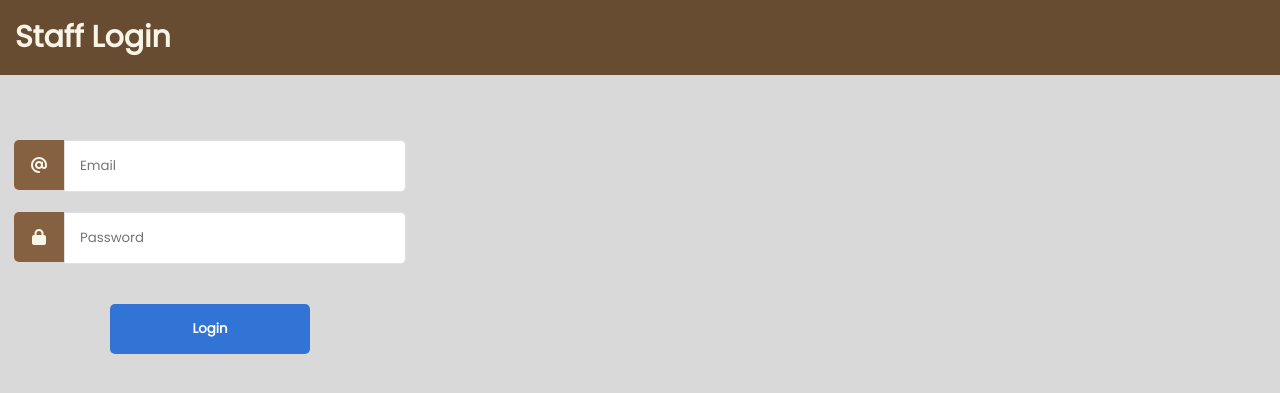
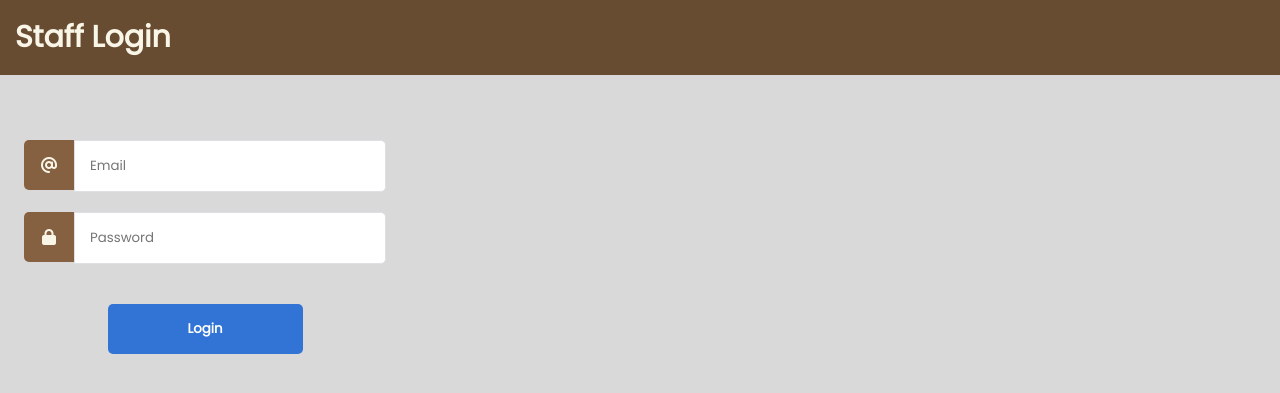
Before and after one commit to saliisa/BookstoreBookly, a PHP site: page /staff/staff.php in a window 1280 px wide. Shown: the top 393 px of the page. Run offline with PHP 8.4, Linux system fonts and the light colour scheme; some libraries are stand-ins or nearby versions; some web fonts are replaced.

Commit message:
Cleaned staff css

```diff
--- a/staff/css/staff_stylesheet.css
+++ b/staff/css/staff_stylesheet.css
@@ -24,6 +24,9 @@ a {
 }
 hr{
   margin:0;
+}
+.error{
+  color:red;
 }
 
 /*------Staff_header.php --------*/
@@ -107,7 +110,7 @@ hr{
   border-radius: 5px 0 0 5px;
 }
 .login form input[type="password"], .login form input[type="email"] {
-  min-width: 200px;
+  min-width: 150px;
   height: 50px;
   border: 1px solid #dee0e4;
   margin-bottom: 20px;
@@ -365,10 +368,10 @@ option{
 
   /*---------- Staff.php--------*/
   .login form {
-    width:400px;
+    width:390px;
   }
   .login form input[type="password"], .login form input[type="email"] {
-    width: 310px;
+    width: 280px;
   }
 
   /*------ staff_book.php-----*/
@@ -409,7 +412,7 @@ option{
     align-items: center;
   }
   .submit .toggle{
-  width: 150px;
+    width: 150px;
   }
 }
 
```
